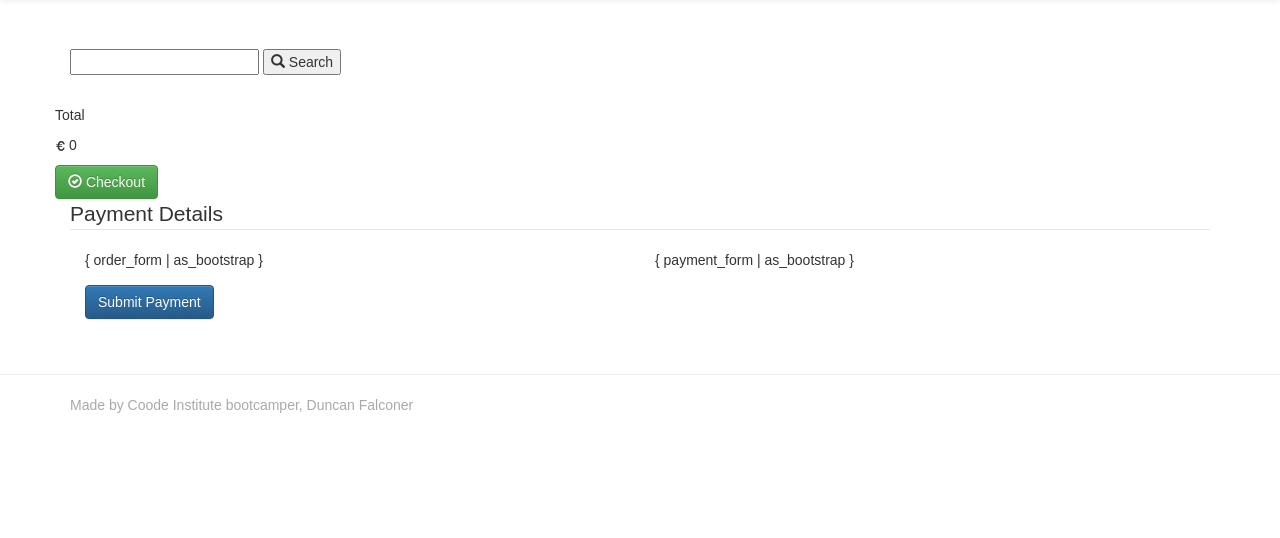
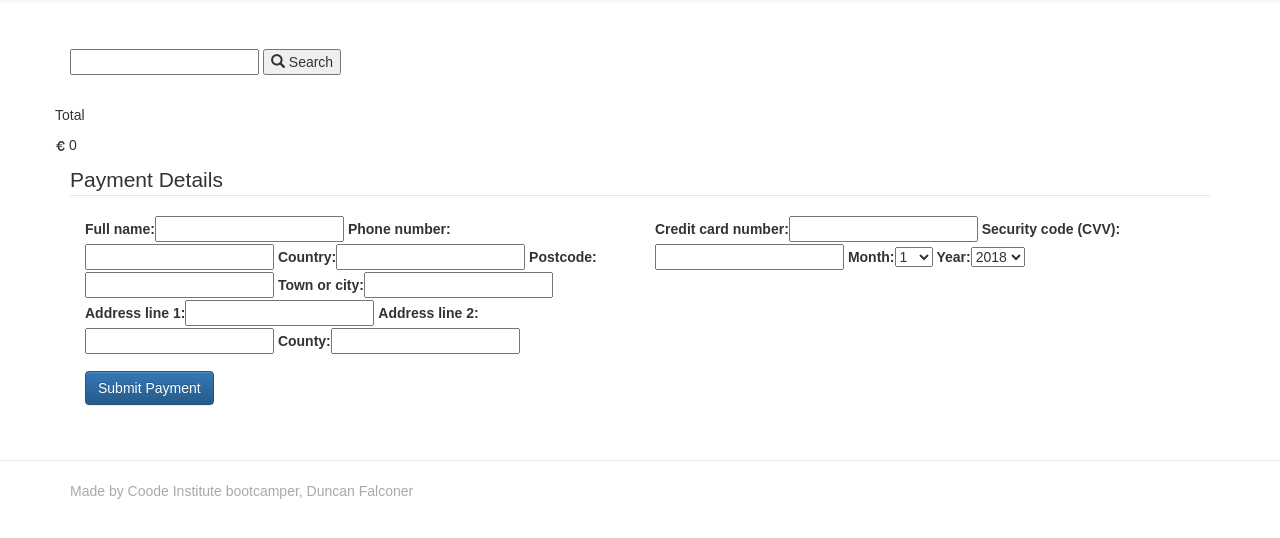
Before and after one commit to ddeveloper72/Django-e-commerce, a Django app: template checkout/templates/checkout.html in a window 1280 px wide. Shown: the part 51-589 px from the top of the page. Run offline with Django 3.2, Linux system fonts and the light colour scheme; the template is opened without the code that fills it: values that come from a table or form of the project are taken from there, others are empty; some libraries are stand-ins or nearby versions.

Commit message:
Added javscript for Stripe, corrected error in forms.py model : Order > model = order . order_form = OrderForm() order_form = OrderForm() found other errors in checkout,html template langauge.

```diff
--- a/checkout/forms.py
+++ b/checkout/forms.py
@@ -3,8 +3,8 @@ from .models import Order
 
 class MakePaymentForm(forms.Form):
 
-        MONTH_CHOICES = [(i, i) for i in range(1, 12)]
-        YEAR_CHOICES = [(i, i) for i in range (2018, 2036)]
+        MONTH_CHOICES = [(i, i) for i in range(1, 13)]
+        YEAR_CHOICES = [(i, i) for i in range (2018, 2037)]
 
         credit_card_number = forms.CharField(label='Credit card number', required=False)
         cvv = forms.CharField(label='Security code (CVV)', required=False)
@@ -14,5 +14,5 @@ class MakePaymentForm(forms.Form):
 
 class OrderForm(forms.ModelForm):
     class Meta:
-        model : Order
-        fields = ('full_name', 'phone_number', 'country', 'postcode', 'town_or_city', 'street_address1', 'street_address2', 'county')
+        model = Order
+        fields = ('full_name', 'phone_number', 'country', 'postcode', 'town_or_city', 'address_line_1', 'address_line_2', 'county')
--- a/checkout/models.py
+++ b/checkout/models.py
@@ -5,12 +5,12 @@ from products.models import Product
 
 class Order(models.Model):
     full_name = models.CharField(max_length=50, blank=False)
-    phone_number =models.CharField(max_length=20, blank=False)
+    phone_number = models.CharField(max_length=20, blank=False)
     country = models.CharField(max_length=40, blank=False)
     postcode = models.CharField(max_length=20, blank=True)
     town_or_city = models.CharField(max_length=40, blank=False)
-    street_address1 = models.CharField(max_length=40, blank=False)
-    street_address2 = models.CharField(max_length=40, blank=False)
+    address_line_1 = models.CharField(max_length=40, blank=False)
+    address_line_2 = models.CharField(max_length=40, blank=False)
     county = models.CharField(max_length=40, blank=False)
     date =  models.DateField()
 
--- a/checkout/templates/checkout.html
+++ b/checkout/templates/checkout.html
@@ -1,15 +1,18 @@
 {% extends "base.html" %}
-{% load static from static files %}
+{% load static from staticfiles %}
 {% load bootstrap_tags %}
 
 {% block head_js %}
 
 <script type="text/javascript" src="https://js.stripe.com/v2/"></script>
+
+<!-- setting the Stripe publishable key -->
 <script type="text/javascript" scr="">
     //<![CDATA[
     Stripe.publishableKey = '{{ publishable }}';
     //]]
 </script>
+
 <script src="text/javascript" scr="{% static 'js/stripe.js' %}"></script>
 
 {% endblock head_js %}
@@ -25,7 +28,7 @@
        <div class="caption">
            <h3>{{ item.product.name }}</h3>
            <p class="product-description">{{ item.product.description }}</p>
-           <p {{ item.quantity}}</p>
+           <p>{{ item.quantity}}</p>
            <p class="glyphicon glyphicon-eur"> {{ item.product.price }}</p>
         </div>
    </div>
@@ -34,21 +37,20 @@
 <div class="row">
     <p>Total</p>
     <p><span class="glyphicon glyphicon-eur" aria-hidden="true"></span> {{ total }}</p>
-    <a href="/" class="btn btn-success" role="button"><span class="glyphicon glyphicon-ok-circle" aria-hidden="true"></span> Checkout</a>
 </div>
 
-<form method="post" roll="form" id="payment-fomr" action="{% url 'checkout' %}">
+<form method="post" roll="form" id="payment-form" action="{% url 'checkout' %}">
     <legend>Payment Details</legend>
     <div id="credit-card-errors" stye="display:none">
         <div class="alert-message block-message error" id="stripe-error-message"></div>
     </div>
 
     <div class="form-group col-md-6">
-        { order_form | as_bootstrap }
+        {{ order_form | as_bootstrap }}
     </div>
 
     <div class="form-group col-md-6">
-        { payment_form | as_bootstrap }
+        {{ payment_form | as_bootstrap }}
     </div>
 
     {% csrf_token %}
```
Also changed, not shown: static/js/stripe.js (added, +29 -0 lines), checkout/migrations/0002_auto_20181211_2146.py (added), checkout/migrations/0003_auto_20181211_2149.py (added).
